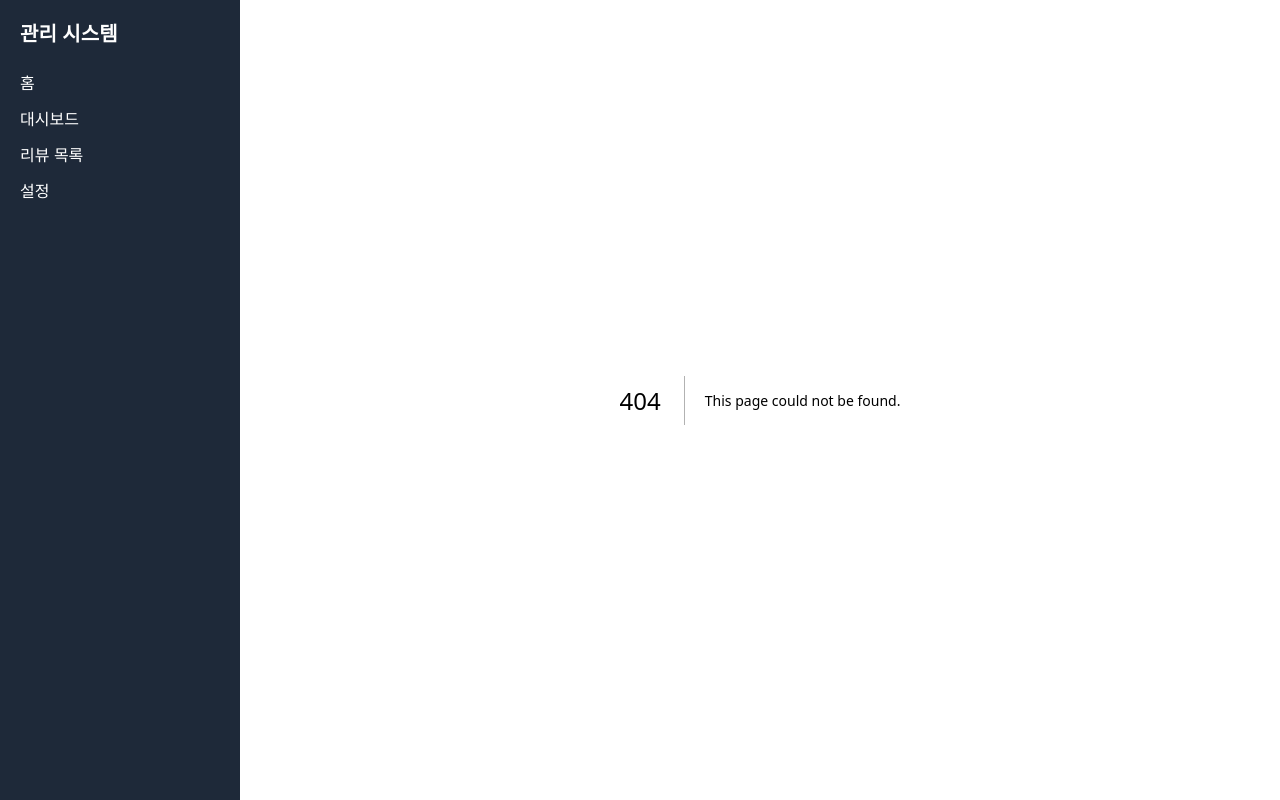
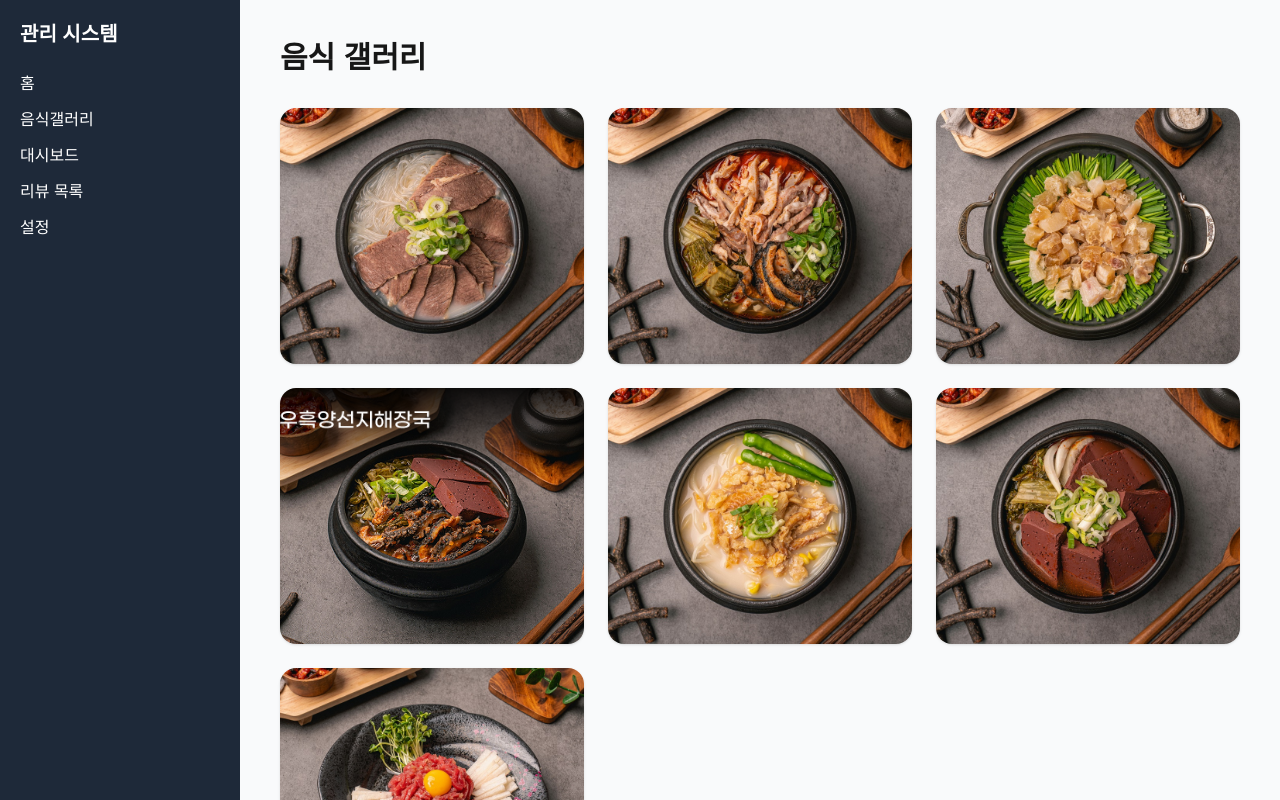
Before and after one commit to hwangsooman/geoje-woochang, a Next.js app: page /gallery in a window 1280 px wide. Before the commit this address had no page. Shown: the top 800 px of the page. Built offline with nearby package versions, Linux system fonts and the light colour scheme.

Commit message:
add gallery page

```diff
--- /dev/null
+++ b/app/gallery/page.tsx
@@ -0,0 +1,29 @@
+const images = [
+  "/store/janggi_sulungtang.jpg",
+  "/store/naejangtang.jpg",
+  "/store/doganisuk.jpg",
+  "/store/hanwoojang_haejangguk.png",
+  "/store/hwangtae_haejangguk.jpg",
+  "/store/sunji.jpg",
+  "/store/yukhai.jpg",
+];
+
+export default function GalleryPage() {
+  return (
+    <main className="p-6 sm:p-10 bg-gray-50 min-h-screen">
+      <h1 className="text-3xl font-bold mb-8">음식 갤러리</h1>
+
+      <div className="grid grid-cols-1 sm:grid-cols-2 lg:grid-cols-3 gap-6">
+        {images.map((src, index) => (
+          <div key={src} className="bg-white rounded-2xl shadow overflow-hidden">
+            <img
+              src={src}
+              alt={`우창해장국 음식 ${index + 1}`}
+              className="w-full h-64 object-cover"
+            />
+          </div>
+        ))}
+      </div>
+    </main>
+  );
+}
--- a/app/layout.tsx
+++ b/app/layout.tsx
@@ -18,7 +18,8 @@ export default function RootLayout({
         <aside className="w-60 h-screen bg-gray-800 text-white p-5">
           <h2 className="text-xl font-bold mb-6">관리 시스템</h2>
           <nav className="flex flex-col gap-3">
-            <Link href="/">홈</Link>
+            <Link href="/store">홈</Link>
+            <Link href="/gallery">음식갤러리</Link>
             <Link href="/dashboard">대시보드</Link>
             <Link href="/reviews">리뷰 목록</Link>
             <Link href="/settings">설정</Link>
```
Also changed, not shown: public/store/janggi_sulungtang.jpg (added).
